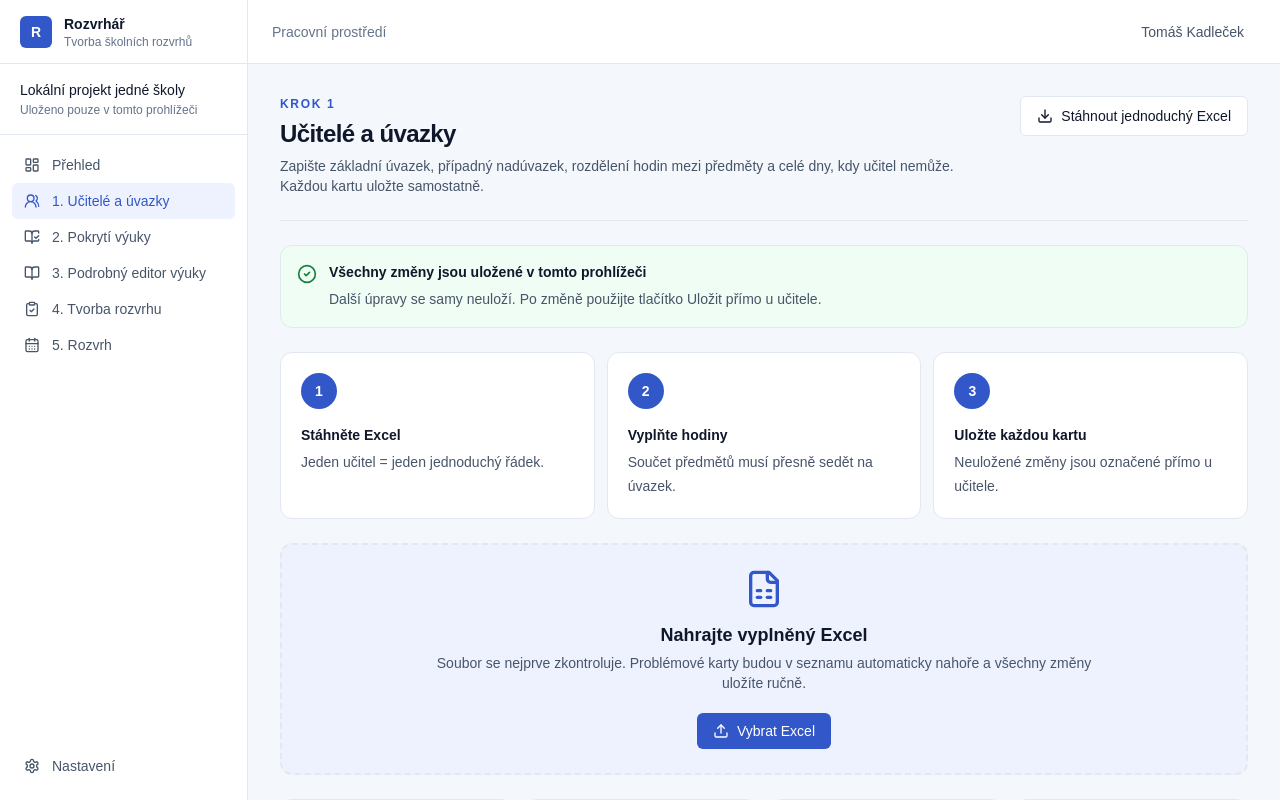
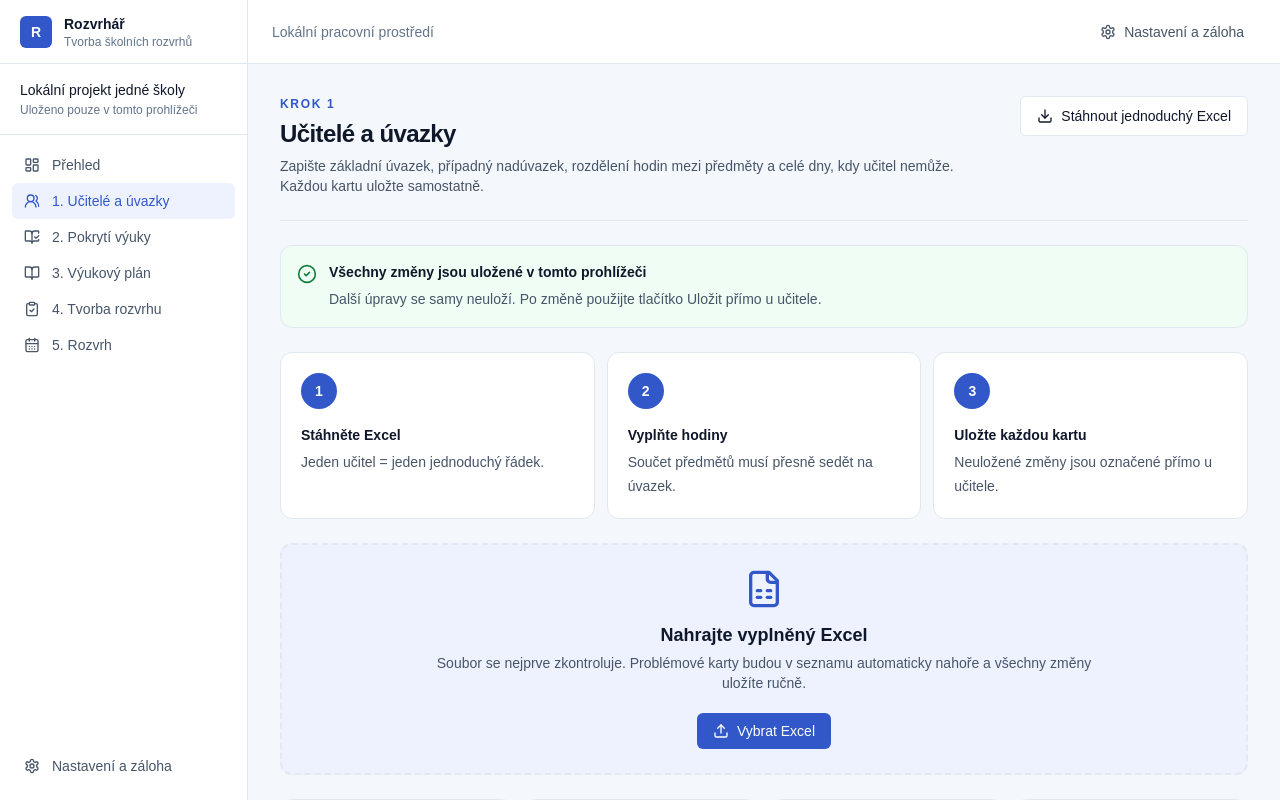
Before and after one commit to KadlecekTomas/timetable, a Next.js app in the folder apps/web/: page /staffing in a window 1280 px wide. Shown: the top 800 px of the page. Built offline with nearby package versions, Linux system fonts and the light colour scheme.

Commit message:
fix(ui): replace dead profile control with settings link

```diff
--- a/apps/web/components/app-shell.tsx
+++ b/apps/web/components/app-shell.tsx
@@ -20,7 +20,7 @@ const navigation = [
   { label: "Přehled", icon: LayoutDashboard, href: "/" },
   { label: "1. Učitelé a úvazky", icon: UsersRound, href: "/staffing" },
   { label: "2. Pokrytí výuky", icon: BookOpenCheck, href: "/coverage" },
-  { label: "3. Podrobný editor výuky", icon: BookOpen, href: "/teaching-plan" },
+  { label: "3. Výukový plán", icon: BookOpen, href: "/teaching-plan" },
   { label: "4. Tvorba rozvrhu", icon: ClipboardCheck, href: "/generate" },
   { label: "5. Rozvrh", icon: CalendarDays, href: "/timetable" },
 ];
@@ -99,20 +99,21 @@ export function AppShell({ children }: AppShellProps) {
             className="flex items-center gap-3 rounded-md px-3 py-2 text-sm font-medium text-text-secondary hover:bg-surface-subtle hover:text-text-primary focus-visible:outline-none focus-visible:ring-2 focus-visible:ring-primary"
           >
             <Settings aria-hidden="true" className="size-4" />
-            Nastavení
+            Nastavení a záloha
           </Link>
         </div>
       </aside>
 
       <div className="min-w-0">
         <div className="flex h-16 items-center justify-between border-b border-border bg-surface px-6">
-          <p className="text-sm text-text-muted">Pracovní prostředí</p>
-          <button
-            type="button"
-            className="rounded-md px-3 py-2 text-sm font-medium text-text-secondary hover:bg-surface-subtle focus-visible:outline-none focus-visible:ring-2 focus-visible:ring-primary"
+          <p className="text-sm text-text-muted">Lokální pracovní prostředí</p>
+          <Link
+            href={appendContext("/settings")}
+            className="flex items-center gap-2 rounded-md px-3 py-2 text-sm font-medium text-text-secondary hover:bg-surface-subtle focus-visible:outline-none focus-visible:ring-2 focus-visible:ring-primary"
           >
-            Tomáš Kadleček
-          </button>
+            <Settings aria-hidden="true" className="size-4" />
+            Nastavení a záloha
+          </Link>
         </div>
         <main className="mx-auto w-full max-w-[1440px] p-6 lg:p-8">
           {children}
```
